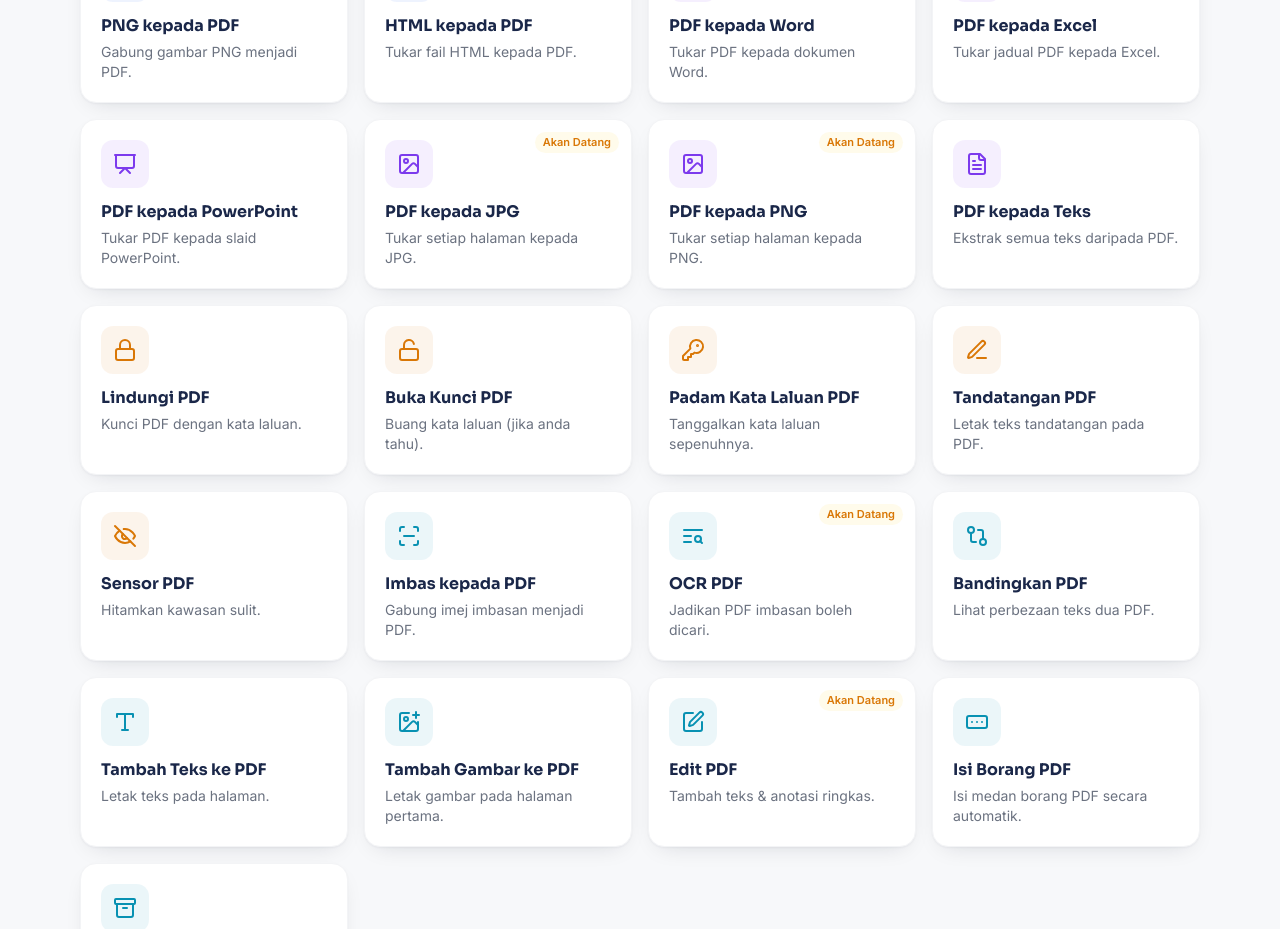
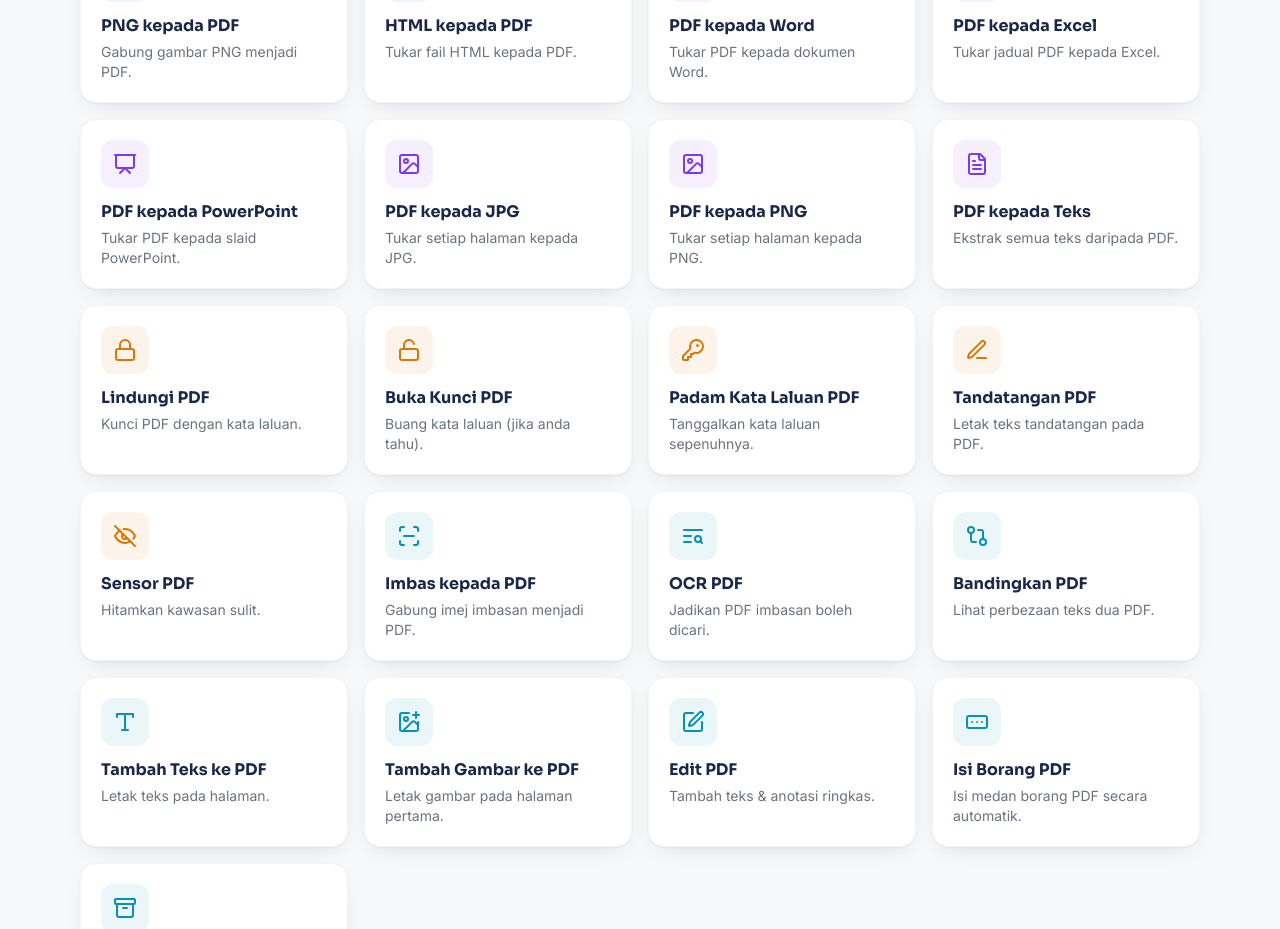
Before and after one commit to virmaya8032-cloud/semua-boleh-pdf, a React (Vite) app in the folder frontend/: page /alat in a window 1280 px wide. Shown: the part 1140-2069 px from the top of the page. Built offline with nearby package versions, Linux system fonts and the light colour scheme; no server answers.

Commit message:
upload semua fail

```diff
--- a/frontend/src/config/tools.js
+++ b/frontend/src/config/tools.js
@@ -193,7 +193,7 @@ export const TOOLS = [
     outExt: "pptx",
   },
   {
-    slug: "pdf-ke-jpg", akanDatang: true, nama: "PDF kepada JPG", kategori: "dari-pdf", icon: "Image",
+    slug: "pdf-ke-jpg", nama: "PDF kepada JPG", kategori: "dari-pdf", icon: "Image",
     warna: "#7c3aed",
     ringkas: "Tukar setiap halaman kepada JPG.",
     penuh: "Tukar setiap halaman PDF menjadi gambar JPG (dizipkan).",
@@ -201,7 +201,7 @@ export const TOOLS = [
     extra: { format: "jpg" }, outExt: "zip",
   },
   {
-    slug: "pdf-ke-png", akanDatang: true, nama: "PDF kepada PNG", kategori: "dari-pdf", icon: "Image",
+    slug: "pdf-ke-png", nama: "PDF kepada PNG", kategori: "dari-pdf", icon: "Image",
     warna: "#7c3aed",
     ringkas: "Tukar setiap halaman kepada PNG.",
     penuh: "Tukar setiap halaman PDF menjadi gambar PNG (dizipkan).",
@@ -271,7 +271,7 @@ export const TOOLS = [
     accept: ".jpg,.jpeg,.png", multiple: true, op: "imej-ke-pdf",
   },
   {
-    slug: "ocr-pdf", akanDatang: true, nama: "OCR PDF", kategori: "tambahan", icon: "TextSearch",
+    slug: "ocr-pdf", nama: "OCR PDF", kategori: "tambahan", icon: "TextSearch",
     warna: "#0891b2",
     ringkas: "Jadikan PDF imbasan boleh dicari.",
     penuh: "Kenal pasti teks dalam PDF imbasan supaya kandungan boleh dicari dan disalin.",
@@ -310,13 +310,14 @@ export const TOOLS = [
     accept: ".pdf,.jpg,.jpeg,.png", multiple: true, minFiles: 2, maxFiles: 2, op: "tambah-gambar",
   },
   {
-    slug: "edit-pdf", akanDatang: true, nama: "Edit PDF", kategori: "tambahan", icon: "PenSquare",
+    slug: "edit-pdf", nama: "Edit PDF", kategori: "tambahan", icon: "PenSquare",
     warna: "#0891b2",
     ringkas: "Tambah teks & anotasi ringkas.",
     penuh: "Edit ringkas: tambah teks pada halaman PDF (sama seperti Tambah Teks).",
     accept: ".pdf", multiple: false, op: "tambah-teks",
     options: [
       { key: "teks", jenis: "text", label: "Teks anotasi", placeholder: "Teks" },
+      { key: "saiz", jenis: "number", label: "Saiz teks (pt)", placeholder: "14", min: 6, max: 72 },
       { key: "halaman", jenis: "number", label: "Nombor halaman", placeholder: "1", min: 1 },
       { key: "x", jenis: "number", label: "Kedudukan mendatar (%)", placeholder: "10", min: 0, max: 100 },
       { key: "y", jenis: "number", label: "Kedudukan menegak (%)", placeholder: "10", min: 0, max: 100 },
--- a/frontend/src/pages/ToolPage.jsx
+++ b/frontend/src/pages/ToolPage.jsx
@@ -77,7 +77,12 @@ export default function ToolPage() {
       return;
     }
     // Gabungkan pilihan pengguna + medan 'extra' tetap daripada config.
-    const hantaran = { ...(tool.extra || {}), ...pilihan };
+    // Isi nilai lalai untuk menu pilihan (supaya sepadan dengan yang dipaparkan).
+    const lalai = {};
+    for (const o of tool.options || []) {
+      if (o.jenis === "select" && o.pilihan?.length) lalai[o.key] = o.pilihan[0].nilai;
+    }
+    const hantaran = { ...lalai, ...(tool.extra || {}), ...pilihan };
     setPeringkat("proses");
     setKemajuan(0);
     setRalat("");
```
Also changed, not shown: 2 other files (tests, documents, lock files or other folders).
